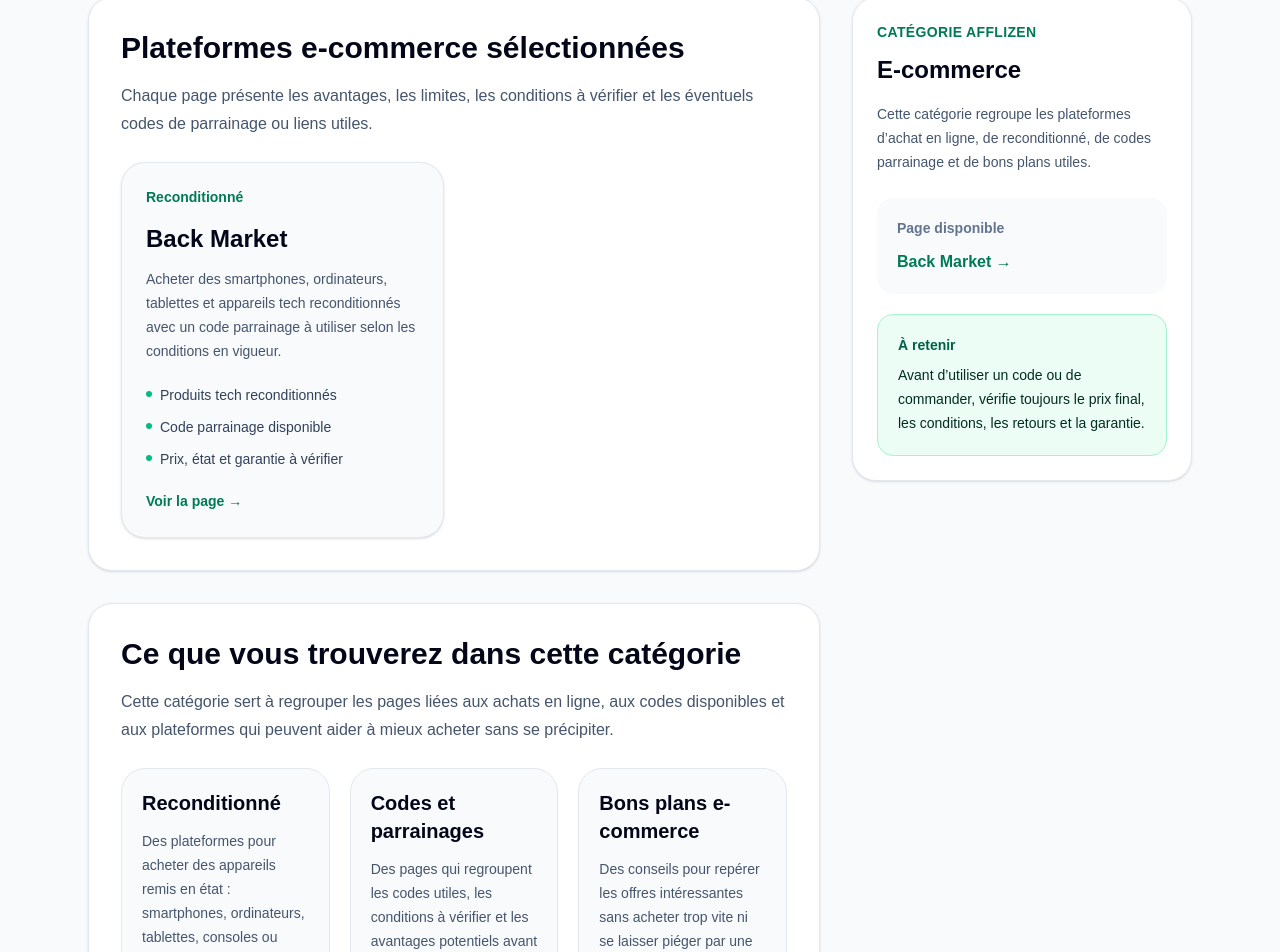
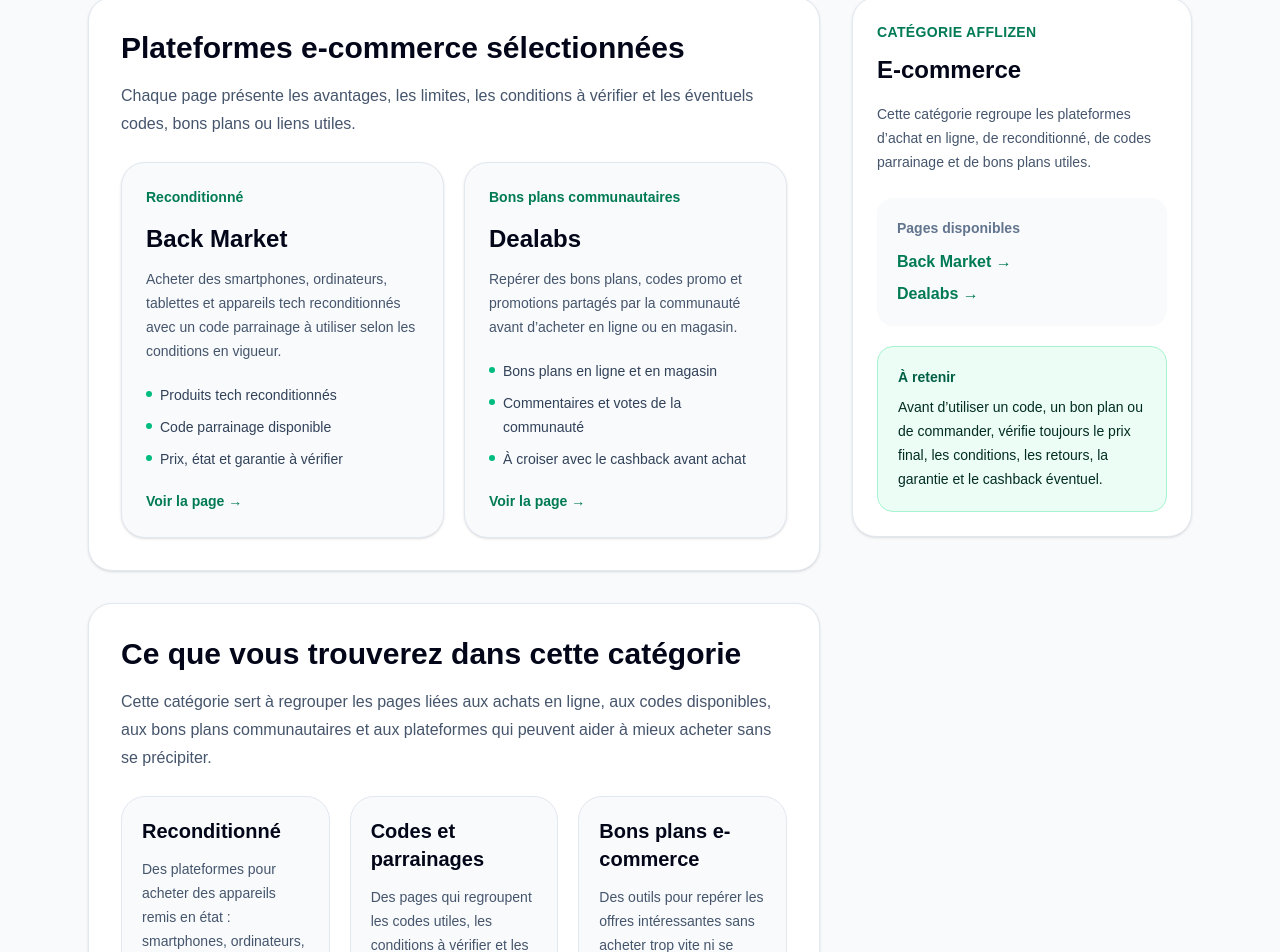
Before and after one commit to sebastienfoulon22-commits/afflizen, a Next.js app: page /e-commerce in a window 1280 px wide. Shown: the part 659-1611 px from the top of the page. Built offline with nearby package versions, Linux system fonts and the light colour scheme.

Commit message:
ajout dealabs dans accueil et categorie e-commerce

```diff
--- a/app/e-commerce/page.tsx
+++ b/app/e-commerce/page.tsx
@@ -22,6 +22,18 @@
       "Prix, état et garantie à vérifier",
     ],
   },
+  {
+    name: "Dealabs",
+    href: "/e-commerce/dealabs",
+    category: "Bons plans communautaires",
+    description:
+      "Repérer des bons plans, codes promo et promotions partagés par la communauté avant d’acheter en ligne ou en magasin.",
+    points: [
+      "Bons plans en ligne et en magasin",
+      "Commentaires et votes de la communauté",
+      "À croiser avec le cashback avant achat",
+    ],
+  },
 ];
 
 const categoryBlocks = [
@@ -38,7 +50,7 @@
   {
     title: "Bons plans e-commerce",
     description:
-      "Des conseils pour repérer les offres intéressantes sans acheter trop vite ni se laisser piéger par une fausse promotion.",
+      "Des outils pour repérer les offres intéressantes sans acheter trop vite ni se laisser piéger par une fausse promotion.",
   },
 ];
 
@@ -48,6 +60,7 @@
   "Lire les conditions des codes promo, parrainages ou offres spéciales.",
   "Éviter d’acheter uniquement parce qu’une réduction semble importante.",
   "Vérifier la fiabilité du vendeur, les avis et l’état exact du produit.",
+  "Penser à vérifier le cashback disponible avant de finaliser l’achat.",
 ];
 
 export default function EcommercePage() {
@@ -72,8 +85,8 @@
 
           <p className="mt-4 max-w-3xl text-base leading-7 text-slate-600">
             L’objectif est simple : t’aider à comparer les prix, vérifier les
-            conditions, éviter les mauvaises surprises et utiliser les codes
-            disponibles quand ils sont réellement intéressants.
+            conditions, éviter les mauvaises surprises et utiliser les codes ou
+            bons plans disponibles quand ils sont réellement intéressants.
           </p>
         </div>
       </section>
@@ -88,7 +101,7 @@
 
               <p className="mt-4 text-base leading-7 text-slate-600">
                 Chaque page présente les avantages, les limites, les conditions à
-                vérifier et les éventuels codes de parrainage ou liens utiles.
+                vérifier et les éventuels codes, bons plans ou liens utiles.
               </p>
 
               <div className="mt-6 grid gap-5 md:grid-cols-2">
@@ -137,8 +150,9 @@
 
               <p className="mt-4 text-base leading-7 text-slate-600">
                 Cette catégorie sert à regrouper les pages liées aux achats en
-                ligne, aux codes disponibles et aux plateformes qui peuvent aider
-                à mieux acheter sans se précipiter.
+                ligne, aux codes disponibles, aux bons plans communautaires et
+                aux plateformes qui peuvent aider à mieux acheter sans se
+                précipiter.
               </p>
 
               <div className="mt-6 grid gap-5 md:grid-cols-3">
@@ -199,25 +213,33 @@
 
             <div className="mt-6 rounded-2xl bg-slate-50 p-5">
               <p className="text-sm font-semibold text-slate-500">
-                Page disponible
+                Pages disponibles
               </p>
 
-              <Link
-                href="/e-commerce/back-market"
-                className="mt-3 inline-flex font-bold text-emerald-700 hover:text-emerald-800"
-              >
-                Back Market →
-              </Link>
+              <div className="mt-3 flex flex-col gap-2">
+                <Link
+                  href="/e-commerce/back-market"
+                  className="font-bold text-emerald-700 hover:text-emerald-800"
+                >
+                  Back Market →
+                </Link>
+
+                <Link
+                  href="/e-commerce/dealabs"
+                  className="font-bold text-emerald-700 hover:text-emerald-800"
+                >
+                  Dealabs →
+                </Link>
+              </div>
             </div>
 
             <div className="mt-5 rounded-2xl border border-emerald-200 bg-emerald-50 p-5">
-              <p className="text-sm font-bold text-emerald-800">
-                À retenir
-              </p>
+              <p className="text-sm font-bold text-emerald-800">À retenir</p>
 
               <p className="mt-2 text-sm leading-6 text-emerald-950">
-                Avant d’utiliser un code ou de commander, vérifie toujours le prix
-                final, les conditions, les retours et la garantie.
+                Avant d’utiliser un code, un bon plan ou de commander, vérifie
+                toujours le prix final, les conditions, les retours, la garantie
+                et le cashback éventuel.
               </p>
             </div>
           </aside>
--- a/app/page.tsx
+++ b/app/page.tsx
@@ -70,6 +70,11 @@
     url: "/e-commerce/back-market",
   },
   {
+    name: "Dealabs",
+    category: "E-commerce",
+    url: "/e-commerce/dealabs",
+  },
+  {
     name: "Hostinger",
     category: "Hébergement web",
     url: "/hebergement-web/hostinger",
@@ -120,7 +125,7 @@
 
           <div className="mt-10 grid gap-4 md:grid-cols-3">
             <div className="rounded-2xl border border-slate-200 bg-white p-5 shadow-sm">
-              <p className="text-2xl font-bold">17</p>
+              <p className="text-2xl font-bold">18</p>
               <p className="mt-1 text-sm text-slate-600">
                 plateformes déjà structurées
               </p>
```
